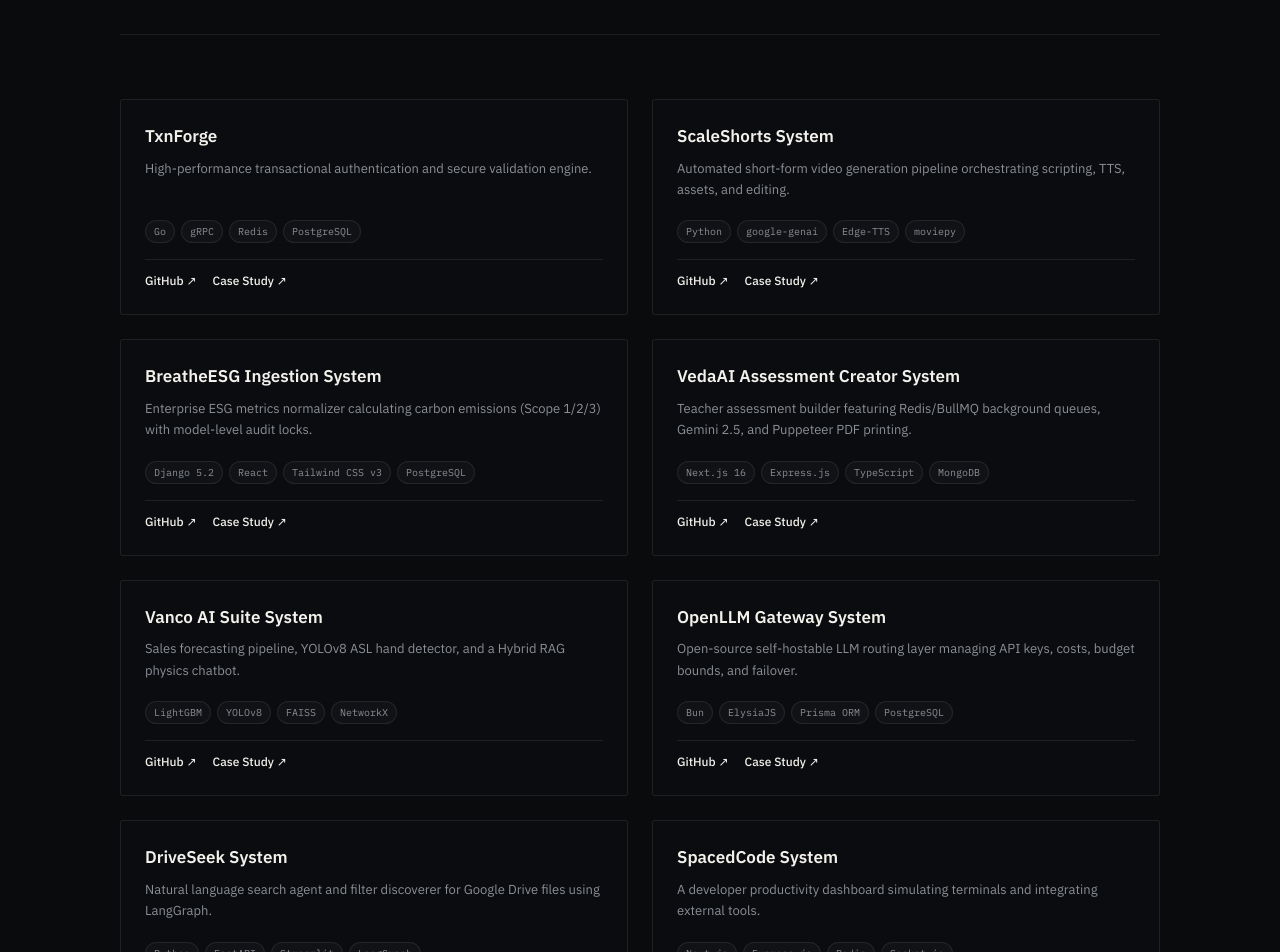
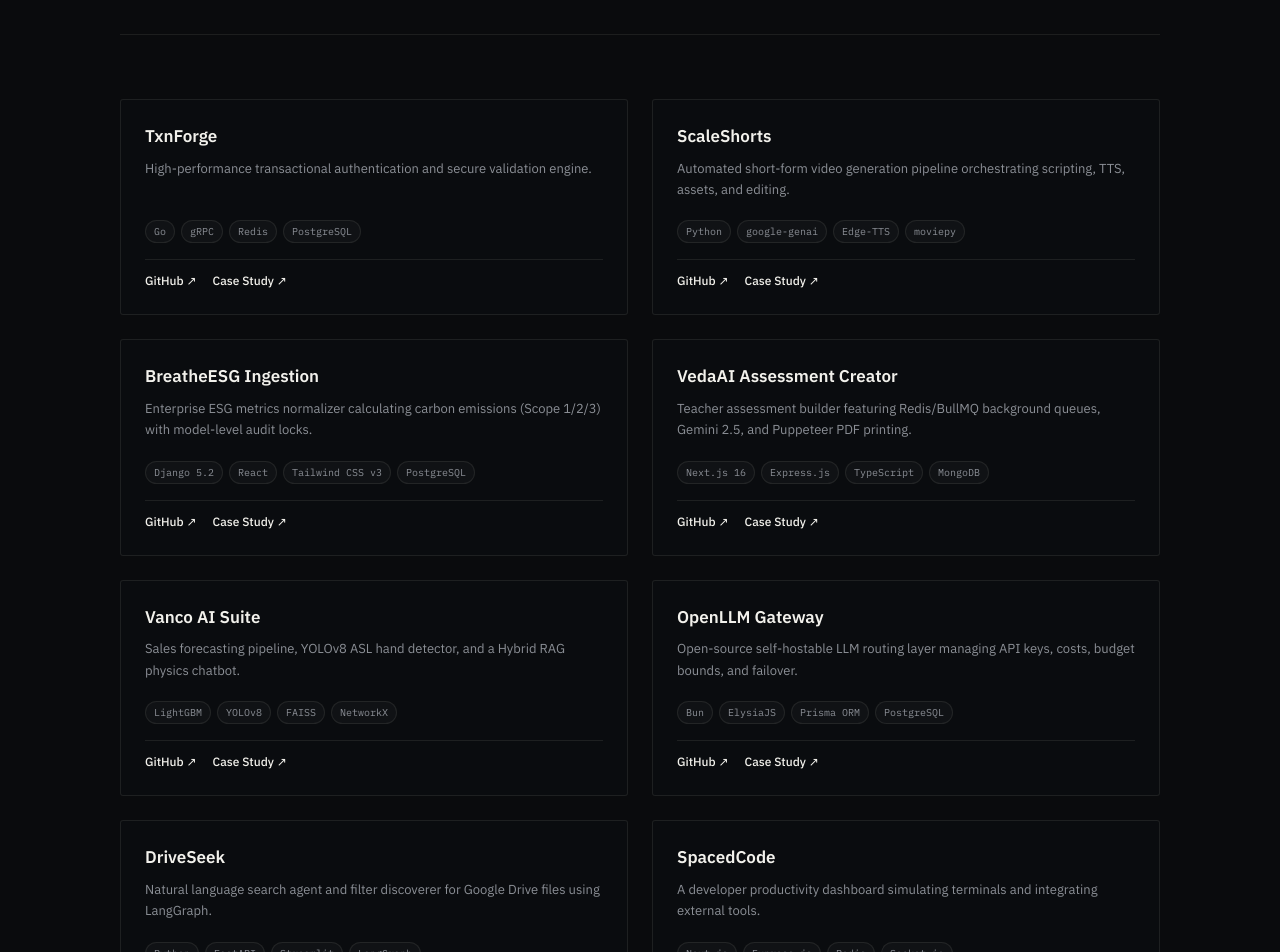
Before and after one commit to Rarebuffalo/krishna-portfolio, a Next.js app: page / in a window 1280 px wide. Shown: the part 2840-3792 px from the top of the page. Built offline with nearby package versions, Linux system fonts and the light colour scheme.

Commit message:
data: remove System suffix from portfolio project names

```diff
--- a/src/data/portfolioData.ts
+++ b/src/data/portfolioData.ts
@@ -99,7 +99,7 @@
   },
   {
     id: "sentinel",
-    name: "Sentinel System",
+    name: "Sentinel",
     status: "MONITORING",
     type: "02 · SYSTEM MONITORING",
     color: "orange",
@@ -242,7 +242,7 @@
   },
   {
     id: "scaleshorts",
-    name: "ScaleShorts System",
+    name: "ScaleShorts",
     status: "DEPLOYED",
     type: "AI Reel Generation Pipeline",
     color: "purple",
@@ -268,7 +268,7 @@
   },
   {
     id: "esg-dashboard",
-    name: "BreatheESG Ingestion System",
+    name: "BreatheESG Ingestion",
     status: "DEPLOYED",
     type: "ESG Normalization & Audit Pipeline",
     color: "green",
@@ -294,7 +294,7 @@
   },
   {
     id: "assessment-creator",
-    name: "VedaAI Assessment Creator System",
+    name: "VedaAI Assessment Creator",
     status: "ACTIVE",
     type: "AI Generation Workflow Platform",
     color: "purple",
@@ -320,7 +320,7 @@
   },
   {
     id: "vanco-ai",
-    name: "Vanco AI Suite System",
+    name: "Vanco AI Suite",
     status: "RESEARCH",
     type: "AI & Machine Learning Assessment",
     color: "purple",
@@ -346,7 +346,7 @@
   },
   {
     id: "openllm-gateway",
-    name: "OpenLLM Gateway System",
+    name: "OpenLLM Gateway",
     status: "ONLINE",
     type: "High-Throughput LLM Proxy",
     color: "blue",
@@ -372,7 +372,7 @@
   },
   {
     id: "driveseek",
-    name: "DriveSeek System",
+    name: "DriveSeek",
     status: "ACTIVE",
     type: "Conversational Drive Search Agent",
     color: "blue",
@@ -398,7 +398,7 @@
   },
   {
     id: "spacedcode",
-    name: "SpacedCode System",
+    name: "SpacedCode",
     status: "ONLINE",
     type: "Workflow-Driven Developer System",
     color: "green",
```
